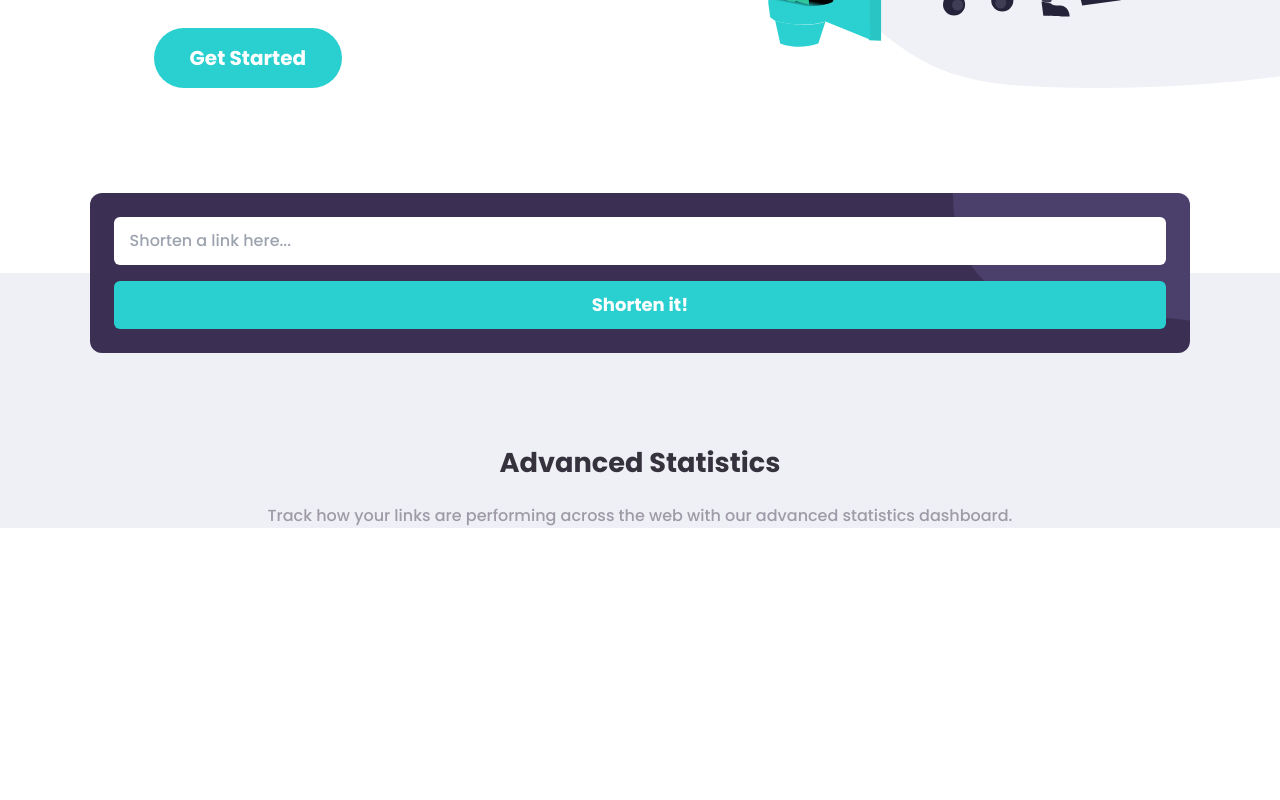
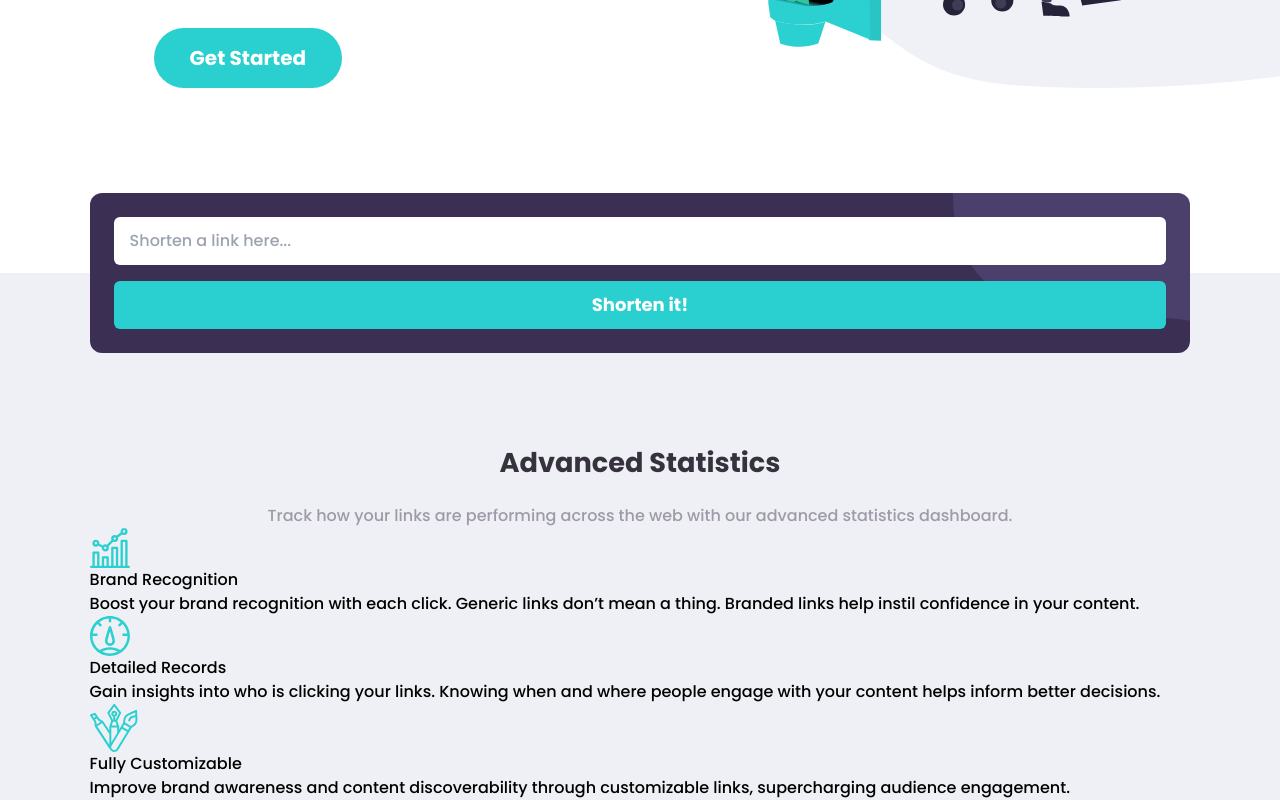
Before and after one commit to AlbertoLed/URL-shortening-API-landing-page, a React (Vite) app: page / in a window 1280 px wide. Shown: the part 567-1367 px from the top of the page. Before the commit the page ends 1095 px from the top, so only its background shows below. Built offline with nearby package versions, Linux system fonts and the light colour scheme.

Commit message:
Add Feature component

```diff
--- /dev/null
+++ b/src/components/Data.js
@@ -0,0 +1,22 @@
+const data = [
+    {
+        id: 1,
+        title: 'Brand Recognition',
+        text: `Boost your brand recognition with each click. Generic links don’t mean a thing. Branded links help instil confidence in your content.`,
+        image: 'icon-brand-recognition.svg'
+    },
+    {
+        id: 2,
+        title: 'Detailed Records',
+        text: `Gain insights into who is clicking your links. Knowing when and where people engage with your content helps inform better decisions.`,
+        image: 'icon-detailed-records.svg'
+    },
+    {
+        id: 3,
+        title: 'Fully Customizable',
+        text: `Improve brand awareness and content discoverability through customizable links, supercharging audience engagement.`,
+        image: 'icon-fully-customizable.svg'
+    }
+]
+
+export default data
--- /dev/null
+++ b/src/components/Feature.jsx
@@ -0,0 +1,13 @@
+function Feature({title, text, image}) {
+    return(
+        <div>
+                <img src={image} alt="icon" />
+            <div>
+                <h3>{title}</h3>
+                <p>{text}</p>
+            </div>
+        </div>
+    )
+}
+
+export default Feature
--- a/src/components/Main.jsx
+++ b/src/components/Main.jsx
@@ -1,8 +1,11 @@
 import Shortener from "./shortener/Shortener"
 import ShortenerInput from "./shortener/ShortenerInput"
 import Button from "./Button"
+import Feature from "./Feature"
+import data from './Data.js'
 
 function Main() {
+    console.log(data)
 
     return(
         <main className="bg-gray-100 mt-[90px]">
@@ -23,10 +26,21 @@ function Main() {
 
             </div>
 
-            <div className="mt-[90px] px-[7%] space-y-5">
-                <h2 className='text-blue text-3xl font-bold text-center'>Advanced Statistics</h2>
-                <p className='text-violet-100 text-center'>Track how your links are performing across the web with our advanced statistics dashboard.</p>
-            </div>
+            <section className="mt-[90px] px-[7%]">
+                <div className="space-y-5">
+                    <h2 className='text-blue text-3xl font-bold text-center'>Advanced Statistics</h2>
+                    <p className='text-violet-100 text-center'>Track how your links are performing across the web with our advanced statistics dashboard.</p>
+                </div>
+                {data.map(element =>
+                <Feature
+                    key={element.id}
+                    title={element.title}
+                    text={element.text}
+                    image={element.image}
+                />)}
+
+            </section>
+
 
         </main>
     )
```
